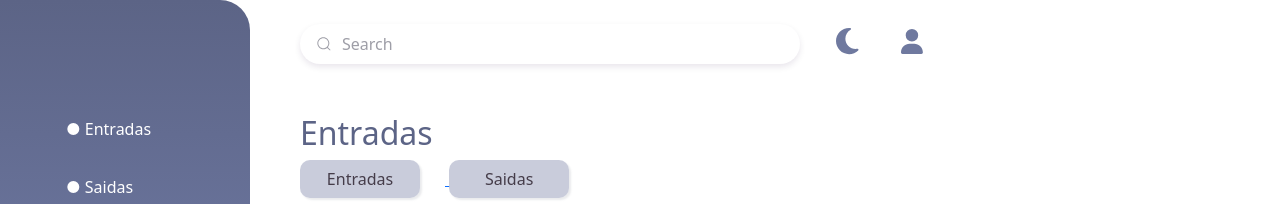
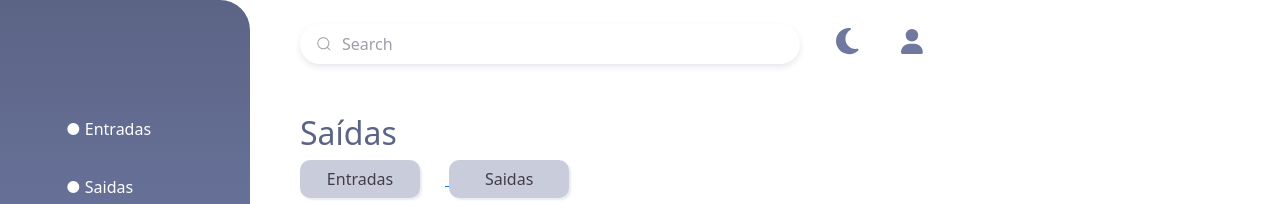
Before and after one commit to biancacostamelo/sistema-financeiro, a React (Create React App) app in the folder sistema/: page /Tablesaidas in a window 1280 px wide. Shown: the top 204 px of the page. Built offline with nearby package versions, Linux system fonts and the light colour scheme; no server answers.

Commit message:
mudando estrutura

```diff
--- a/sistema/src/components/tablesaidas.jsx
+++ b/sistema/src/components/tablesaidas.jsx
@@ -21,7 +21,7 @@ const Tablesaidas = () => {
             <div className="">
                 <Pesquisa />
                 <div className="div3">
-                    <h2>Entradas</h2>
+                    <h2>Saídas</h2>
                     <Link to='/tableentradas'> <button className="botaoRelatorio mb-3">Entradas</button></Link>
                     <Link to='/tablesaidas'> <button className="botaoRelatorio mb-3">Saidas</button></Link>
                 </div>
```
